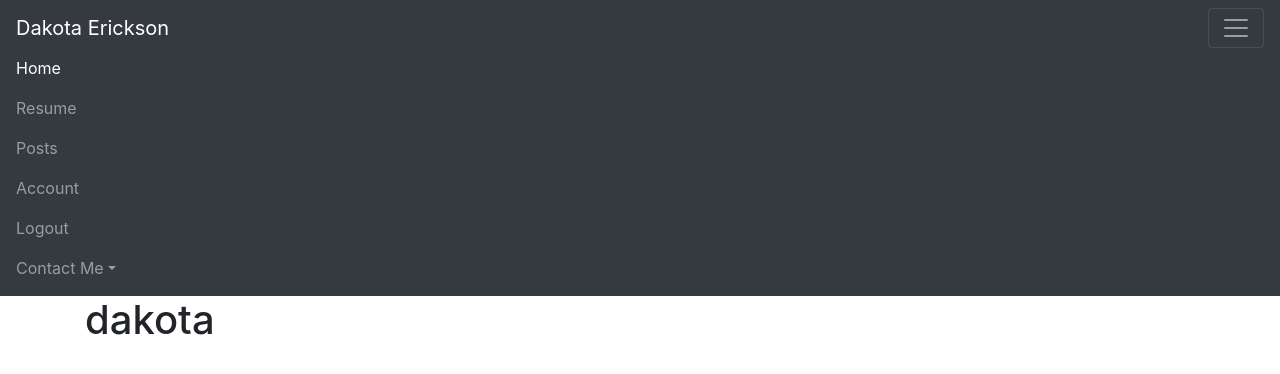
After one commit to DakotaErickson/flaskBlog, a Flask app: page /account in a window 1280 px wide, after a click that opens the changed part. The commit adds this page. Shown: the top 374 px of the page. Run offline with Flask 2, Linux system fonts and the light colour scheme; a user stored in the database is signed in.

Commit message:
restructuring app into a package and adding user registration/login functionality

```diff
--- a/flaskblog/__init__.py
+++ b/flaskblog/__init__.py
@@ -1,10 +1,16 @@
 from flask import Flask
 from flask_sqlalchemy import SQLAlchemy
+from flask_bcrypt import Bcrypt
+from flask_login import LoginManager
 
 
 app = Flask(__name__)
 app.config['SECRET_KEY'] = 'eb07bd4f0fa9b7adcd787595e754edbf'
 app.config['SQLALCHEMY_DATABASE_URI'] = 'sqlite:///blog.db'
 db = SQLAlchemy(app)
+bcrypt = Bcrypt(app)
+loginManager = LoginManager(app)
+loginManager.login_view = 'login'
+loginManager.login_message_category = 'dark'
 
 from flaskblog import routes
--- a/flaskblog/routes.py
+++ b/flaskblog/routes.py
@@ -1,7 +1,8 @@
-from flask import render_template, flash, redirect, url_for
-from flaskblog import app
+from flask import render_template, flash, redirect, url_for, request
+from flaskblog import app, db, bcrypt
 from flaskblog.models import User, Post
 from flaskblog.forms import RegistrationForm, LoginForm
+from flask_login import login_user, logout_user, current_user, login_required
 
 posts = [
     {
@@ -32,25 +33,45 @@ def about():
 
 @app.route('/register', methods=['GET', 'POST'])
 def register():
+    if current_user.is_authenticated:
+        return redirect(url_for('home'))
     form = RegistrationForm()
     if form.validate_on_submit():
-        flash(f'Account created for {form.username.data}!', 'success')
-        return redirect(url_for('home'))
+        hashedPW = bcrypt.generate_password_hash(form.password.data).decode('utf-8')
+        newUser = User(username=form.username.data, email=form.email.data, password=hashedPW)
+        db.session.add(newUser)
+        db.session.commit()
+        flash(f'Account created successfully! Please login.', 'success')
+        return redirect(url_for('login'))
     return render_template('register.html', title='Register', form=form)
 
 
 @app.route('/login', methods=['GET', 'POST'])
 def login():
+    if current_user.is_authenticated:
+        return redirect(url_for('home'))
     form = LoginForm()
-    if form.validate():
-        if form.email.data == 'admin@blog.com' and form.password.data == 'password':
-            flash('Login Successful', 'success')
-            return redirect(url_for('home'))
+    if form.validate_on_submit():
+        user = User.query.filter_by(email=form.email.data).first()
+        if user and bcrypt.check_password_hash(user.password, form.password.data):
+            login_user(user, remember=form.remember.data)
+            nextPage = request.args.get('next')
+            return redirect(nextPage) if nextPage else redirect(url_for('home'))
         else:
-            flash('Unsuccessful login attempt', 'danger')
+            flash('Unsuccessful login attempt. Check email and password.', 'danger')
     return render_template('login.html', title='Login', form=form)
 
 
 @app.route('/resume')
 def resume():
     return render_template('resume.html')
+
+@app.route('/logout')
+def logout():
+    logout_user()
+    return redirect(url_for('home'))
+
+@app.route('/account')
+@login_required
+def account():
+    return render_template('account.html', title='Account')
--- /dev/null
+++ b/flaskblog/templates/account.html
@@ -0,0 +1,5 @@
+{% extends 'layout.html' %}
+
+{% block content %}
+    <h1>{{ current_user.username }}</h1>
+{% endblock content %}
--- a/flaskblog/templates/layout.html
+++ b/flaskblog/templates/layout.html
@@ -36,12 +36,21 @@
                 <li class="nav-item">
                     <a class="nav-link" href="/posts">Posts</a>
                 </li>
+                {% if current_user.is_authenticated %}
+                    <li class="nav-item">
+                        <a class="nav-link" href="{{url_for('account')}}">Account</a>
+                    </li>
+                    <li class="nav-item">
+                        <a class="nav-link" href="{{url_for('logout')}}">Logout</a>
+                    </li>
+                {% else %}
                     <li class="nav-item">
                         <a class="nav-link" href="{{url_for('login')}}">Log In</a>
                     </li>
                     <li class="nav-item">
                         <a class="nav-link" href="{{url_for('register')}}">Register</a>
                     </li>
+                {% endif %}
                 <li class="nav-item dropdown">
                     <a class="nav-link dropdown-toggle" href="#" id="dropdown01" data-toggle="dropdown"
                         aria-haspopup="true" aria-expanded="false">Contact Me</a>
```
Also changed, not shown: flaskblog/forms.py (+14 -1 lines), flaskblog/models.py (+7 -2 lines), flaskblog/blog.db. Lines whose indentation alone changed are shown as unchanged.
